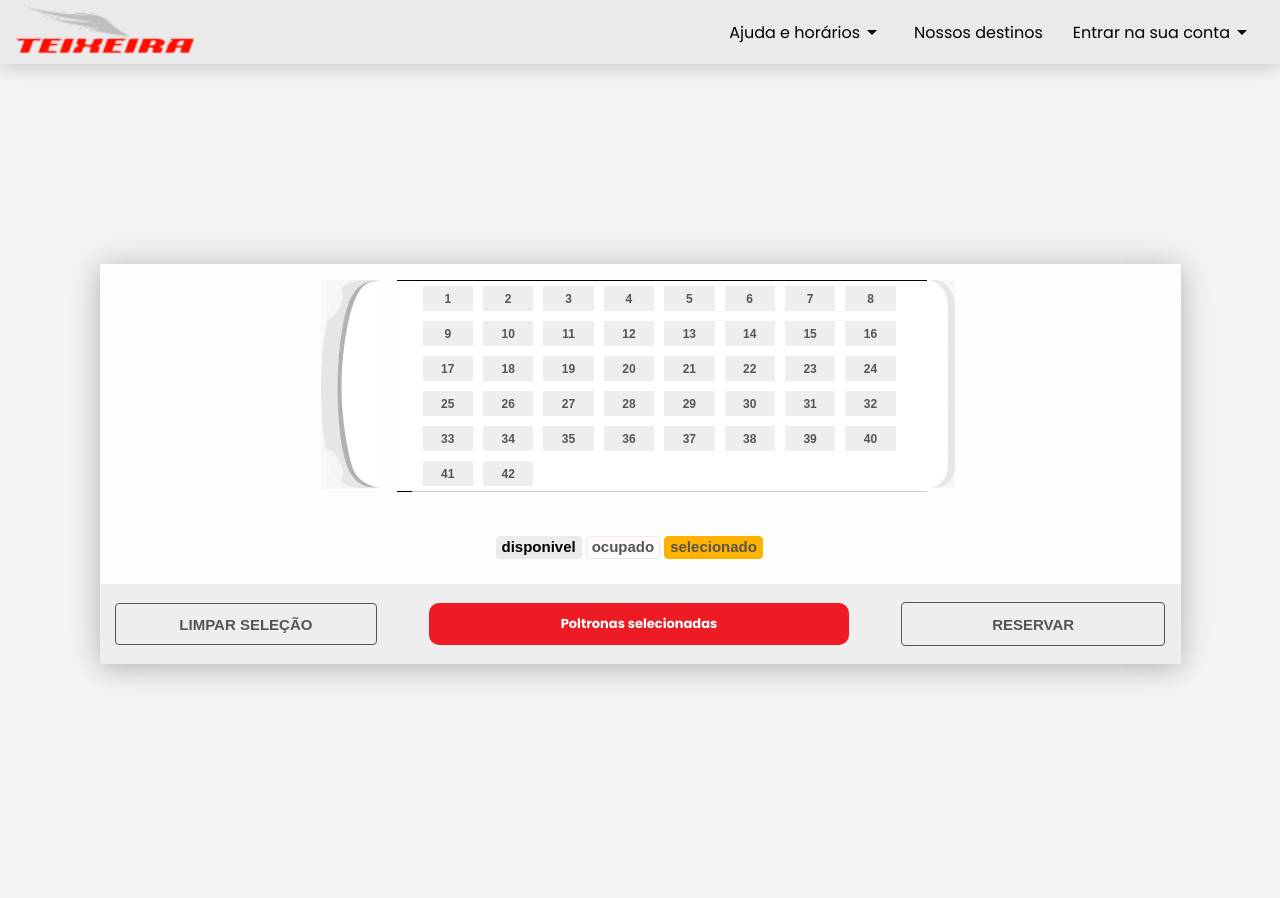
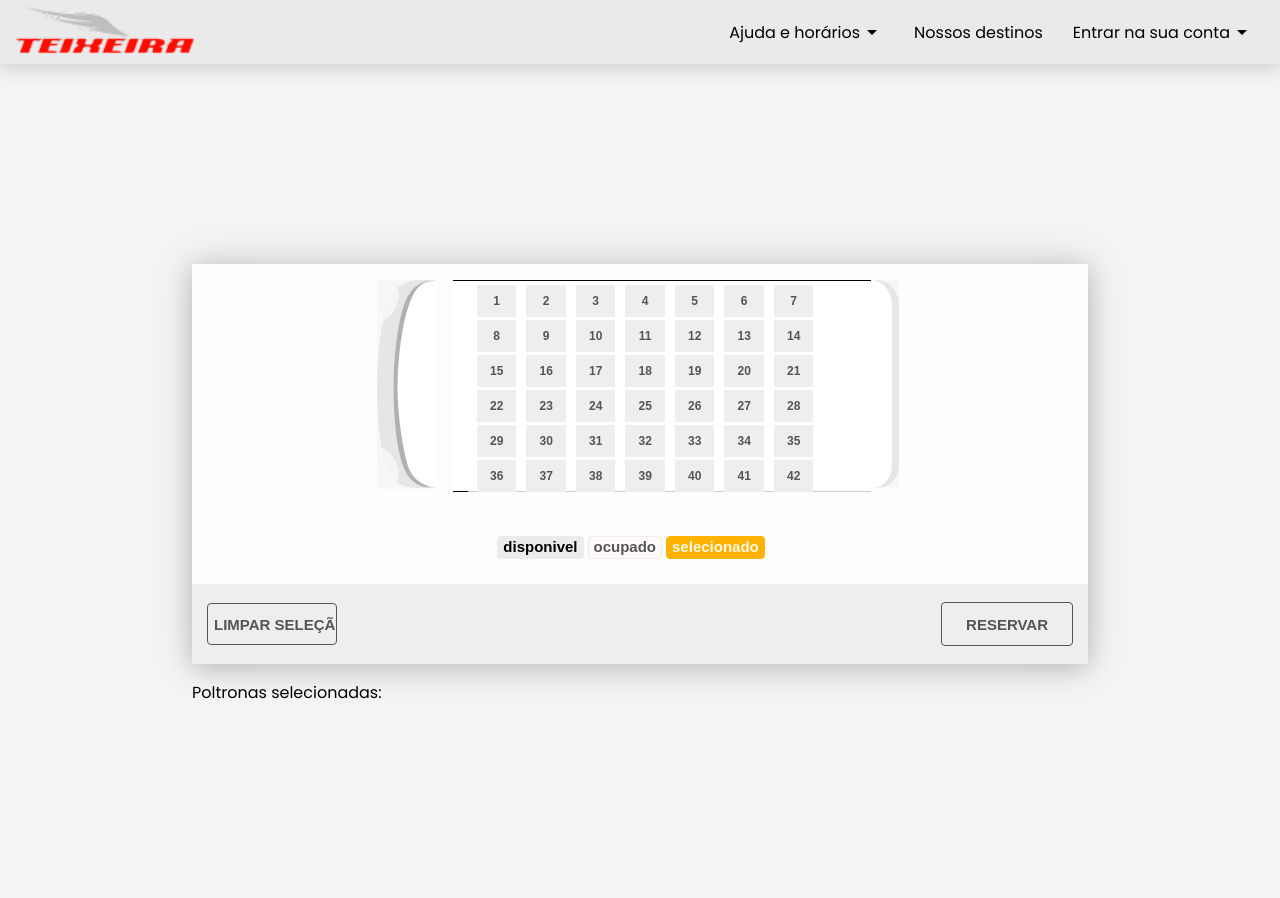
Before and after one commit to CodeBreakers2022/Clonagem-Teixeira, a PHP site: page /reservarPassagem.php in a window 1280 px wide. Shown: the top 898 px of the page. Run offline with PHP 8.4, Linux system fonts and the light colour scheme; a user stored in the database is signed in.

Commit message:
Revert "update onibus"
This reverts commit 8852e05b7ce2f092953e998ccb53911be8085c0e.

```diff
--- a/assets/styles/bus.css
+++ b/assets/styles/bus.css
@@ -11,7 +11,6 @@
 body {
     width: 100vw;
     height: 100vh;
-    overflow-x: hidden;
 }
 
 button {
@@ -25,7 +24,7 @@
 
 .container-father {
     max-width: 1081px;
-    width: 90%;
+    width: 70%;
     height: 25rem;
     background-color: #FFFFFFCC;
     position: absolute;
@@ -109,7 +108,7 @@
 }
 .selecionado{
     background-color: #FFB300;
-    color: #555555;;
+    color: #FFFFFFE6;
     border-color: #FFB300;
 }
 
@@ -149,7 +148,7 @@
 .close-div-father,
 .submit-div-father {
     height: 70%;
-    width: 25%;
+    width: 15%;
     border-radius: 4px;
     border: none;
     font-family: "Montserrat", sans-serif !important;
@@ -172,7 +171,7 @@
 }
 .boxchair button{
     border: none;
-    height: 12%;
+    height: 15%;
     width: 10%;
     margin-right: 5px;
     margin-left: 5px;
@@ -185,34 +184,17 @@
 }
 .boxchair button:hover{
     background-color:#FFB300;
+    color:#FFFFFFCC;
 }
-.select-chair {
-    background-color: #ED1C24;
-    width: 40%;
-    height: 70%;
-    border-radius: 10px;
-    text-align: center;
-    color: white;
-    display: flex;
-    align-items: center;
-    justify-content: center;
-    font-size: 13px;
-    font-weight: bold
-}
+
 @media only screen  and (max-width: 1024px){
     .close-div-father, .submit-div-father{
         height: 60%;
         font-size: 12px;
     }
 }
-@media only screen  and (max-width: 886px){
-    .boxchair button{
-        height: 10%;
-        font-size: 8px;
-    }
-}
 
-@media only screen  and (max-width: 770px){
+@media only screen  and (max-width: 768px){
     .container-father {
         width: 80%;
         height:40rem;
@@ -245,10 +227,6 @@
     .boxchair button{
         transform: scaleX(-1);
         rotate: -90deg;
-        width: 7%;
-    }
-    .select-chair {
-        display:none;
     }
 }
 
--- a/reservarPassagem.php
+++ b/reservarPassagem.php
@@ -201,14 +201,14 @@
                         $href = "payment.php";
                     }
                 ?>
-                <?php if (!empty($_SESSION['selected_numbers'])): ?>
-                    <p class="select-chair">Poltronas selecionadas <br> <?php echo implode(", ", $_SESSION['selected_numbers']); ?></p>
-                <?php endif; ?>
                 <a class="close-div-father" type="submit" name="submit" href="<?php echo $href?>">RESERVAR</a>
 
             </div>
         </form>
 
+        <?php if (!empty($_SESSION['selected_numbers'])): ?>
+            <p>Poltronas selecionadas: <?php echo implode(", ", $_SESSION['selected_numbers']); ?></p>
+        <?php endif; ?>
     </div>
 
     <footer class="footer" id="footer">
```
